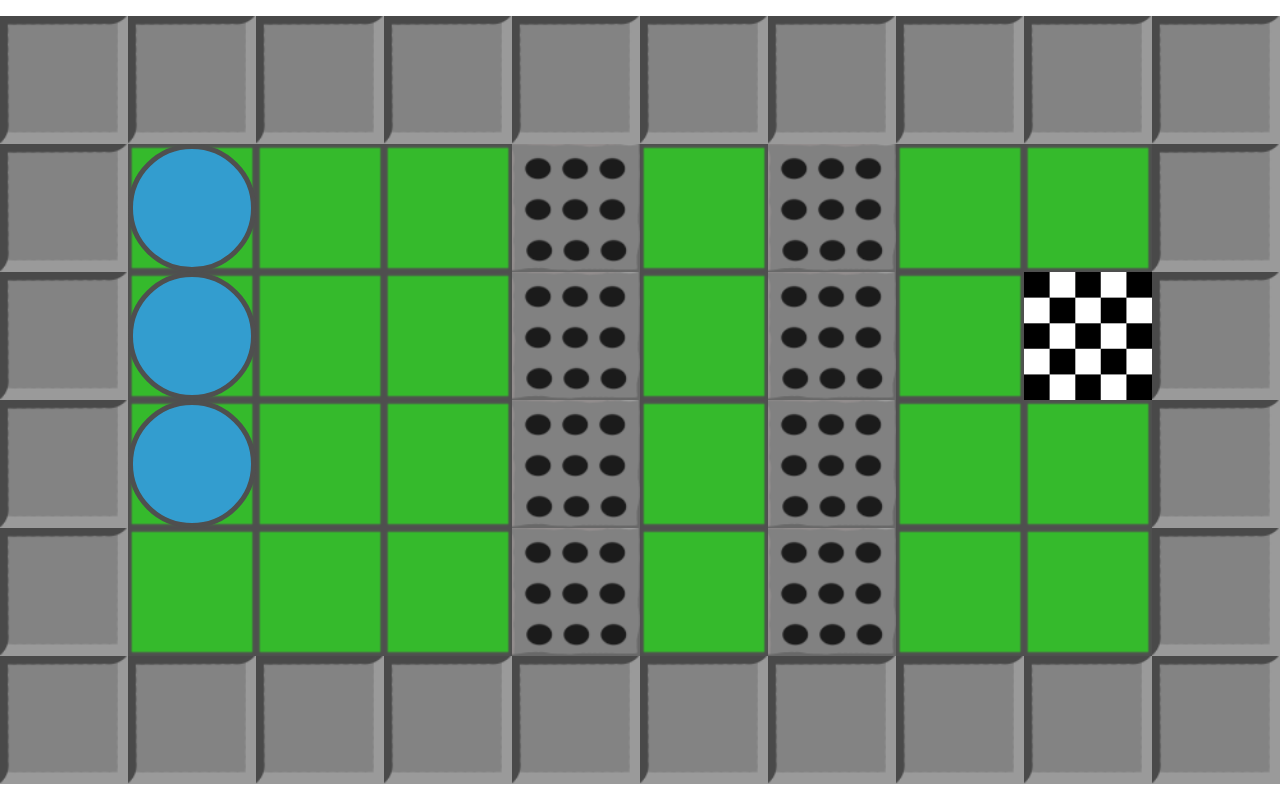
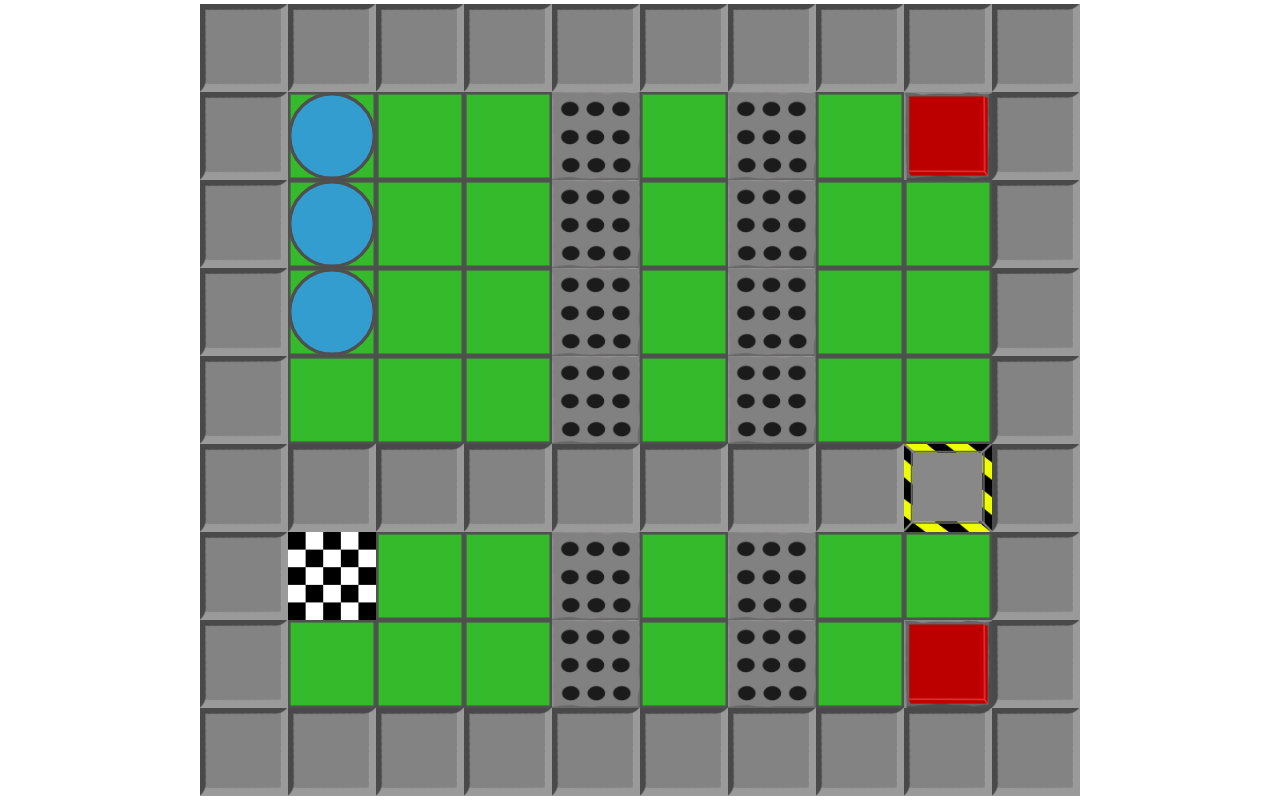
Before and after one commit to Vancia100/tripple-trouble, a React (Vite) app: page / in a window 1280 px wide. Both pictures are taken after a click on the button "Click to play". Built offline with nearby package versions, Linux system fonts and the light colour scheme.

Commit message:
added all blocks as items

```diff
--- a/src/components/blockBuilder.tsx
+++ b/src/components/blockBuilder.tsx
@@ -2,6 +2,8 @@ import Wall from "../components/blocks/wall.tsx";
 import GrassBlock from "./blocks/basic.tsx";
 import Spike from "./blocks/spike.tsx";
 import Goal from "./blocks/goal.tsx";
+import Door from "./blocks/door.tsx";
+import Button from "./blocks/button.tsx";
 import { useEffect, useContext } from "react";
 import { MapProps } from "../types/mapProps.ts";
 import { PlayerContext } from "../context/playerContext.tsx";
@@ -38,6 +40,12 @@ function MapElement(props: { type: number, gridDimention: number, position: { x:
     case 3: {
       return (<Goal width={props.gridDimention}></Goal>);
     }
+    case 4: {
+      return (<Door width={props.gridDimention} position={props.position}></Door>);
+    }
+    case 5: {
+      return (<Button width={props.gridDimention} position={props.position}></Button>);
+    }
     default: {
       return (<div> OJ OJ OJ </div>)
     }
--- /dev/null
+++ b/src/components/blocks/button.tsx
@@ -0,0 +1,10 @@
+export default function Button(props: {
+  position: {
+    x: number;
+    y: number;
+  }
+  width: number;
+}) {
+  return (
+    <img src={"/button_unpressed.png"} style={{ display: "block" }} width={props.width} height={props.width}></img>)
+}
--- /dev/null
+++ b/src/components/blocks/door.tsx
@@ -0,0 +1,10 @@
+export default function Door(props: {
+  position: {
+    x: number;
+    y: number;
+  }
+  width: number;
+}) {
+  return (
+    <img src={"/door_closed.png"} style={{ display: "block" }} width={props.width} height={props.width}></img>)
+}
--- a/src/maps/first.ts
+++ b/src/maps/first.ts
@@ -1,14 +1,25 @@
 import { MapProps } from '../types/mapProps'
 //const width = 20
 //const height = 20
+//
+// 0 - Grass
+// 1 - Wall
+// 2 - Spikes
+// 3 - Goal
+// 4 - Door
+// 5 - Button
 const mapElements: number[][] =
   [
     [1, 1, 1, 1, 1, 1, 1, 1, 1, 1],
-    [1, 0, 0, 0, 2, 0, 2, 0, 0, 1],
-    [1, 0, 0, 0, 2, 0, 2, 0, 3, 1],
+    [1, 0, 0, 0, 2, 0, 2, 0, 5, 1],
     [1, 0, 0, 0, 2, 0, 2, 0, 0, 1],
     [1, 0, 0, 0, 2, 0, 2, 0, 0, 1],
-    [1, 1, 1, 1, 1, 1, 1, 1, 1, 1]];
+    [1, 0, 0, 0, 2, 0, 2, 0, 0, 1],
+    [1, 1, 1, 1, 1, 1, 1, 1, 4, 1],
+    [1, 3, 0, 0, 2, 0, 2, 0, 0, 1],
+    [1, 0, 0, 0, 2, 0, 2, 0, 5, 1],
+    [1, 1, 1, 1, 1, 1, 1, 1, 1, 1],
+  ];
 
 const startingPositions = {
   "1": { x: 1, y: 1 },
@@ -19,6 +30,6 @@ const startingPositions = {
 export default function FirstMap() {
 
   return (
-    {mapElements, startingPositions} satisfies MapProps
+    { mapElements, startingPositions } satisfies MapProps
   )
 }
```
